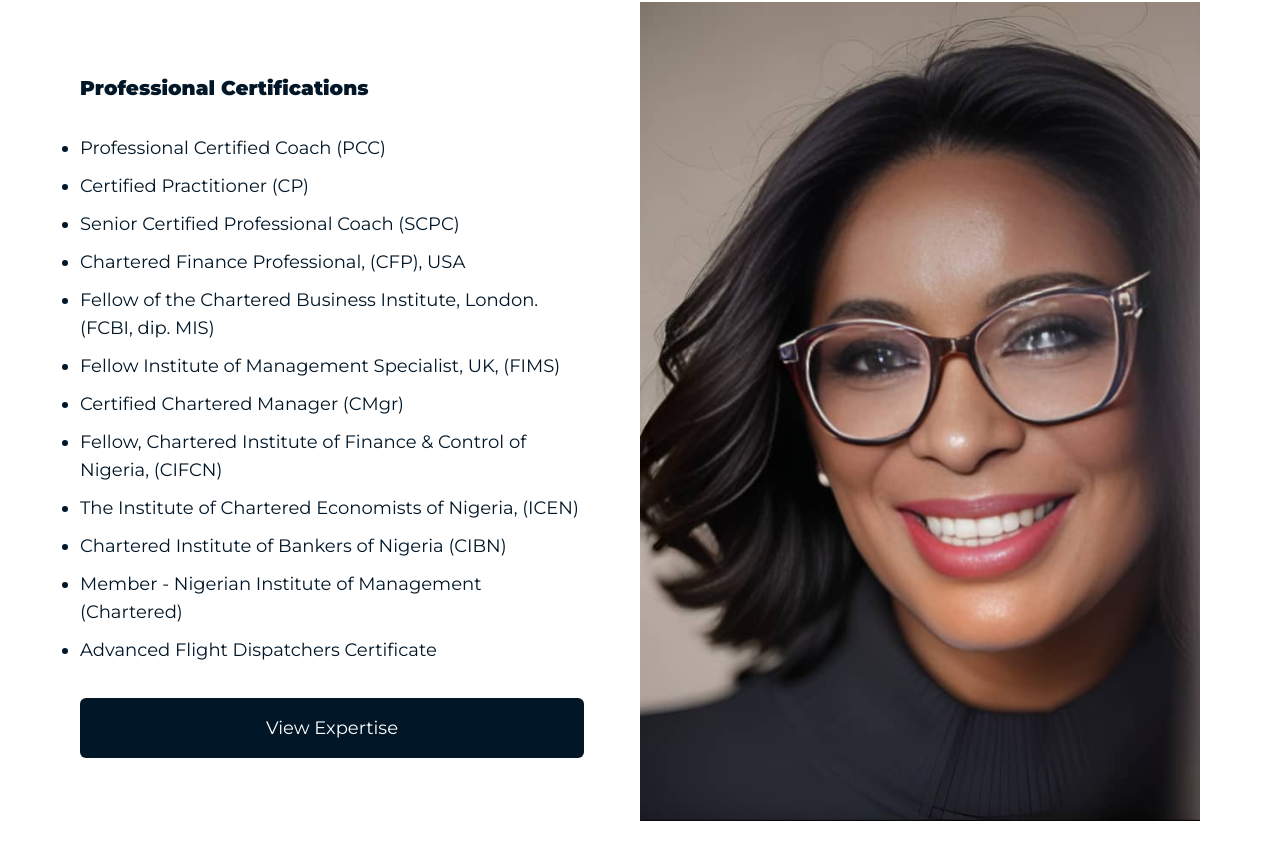
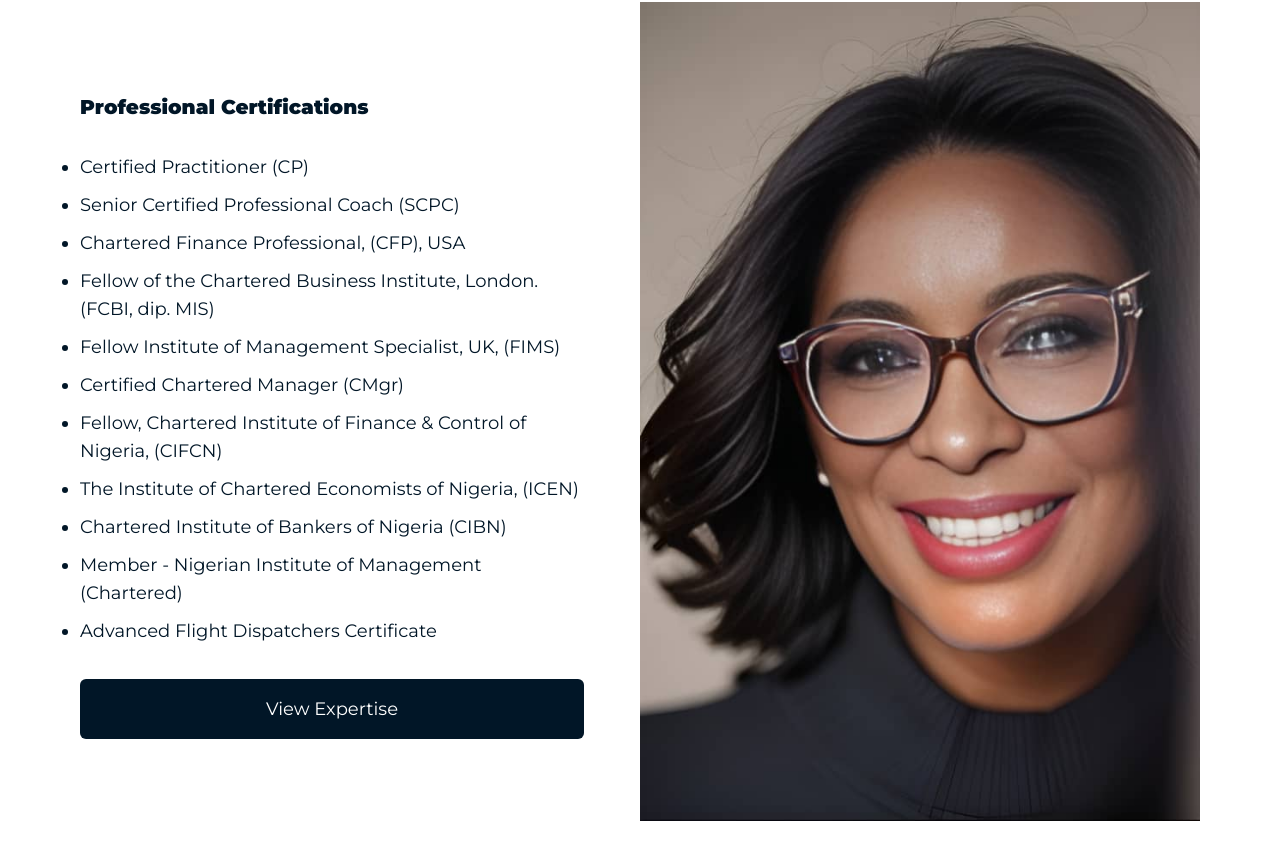
Before and after one commit to alabo-excel/dribisohart, a Next.js app: page /about in a window 1280 px wide. Shown: the part 1118-1978 px from the top of the page. Built offline with nearby package versions, Linux system fonts and the light colour scheme.

Commit message:
corrections

```diff
--- a/src/pages/about.jsx
+++ b/src/pages/about.jsx
@@ -30,7 +30,7 @@ const About = () => {
           <div className='lg:w-[45%] lg:order-first my-auto'>
             <h3 className='font-bold text-xl my-8'>Professional Certifications</h3>
             <ul>
-              <li>Professional Certified Coach (PCC)</li>
+              {/* <li>Professional Certified Coach (PCC)</li> */}
               <li>Certified Practitioner (CP)</li>
               <li>Senior Certified Professional Coach (SCPC)</li>
 
```
